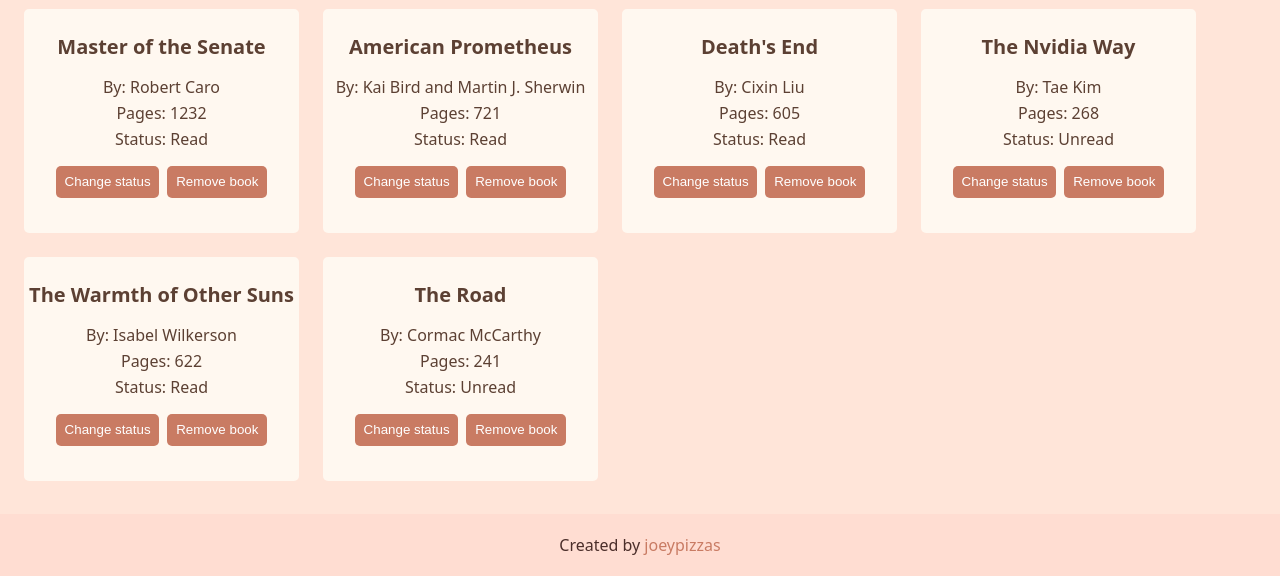
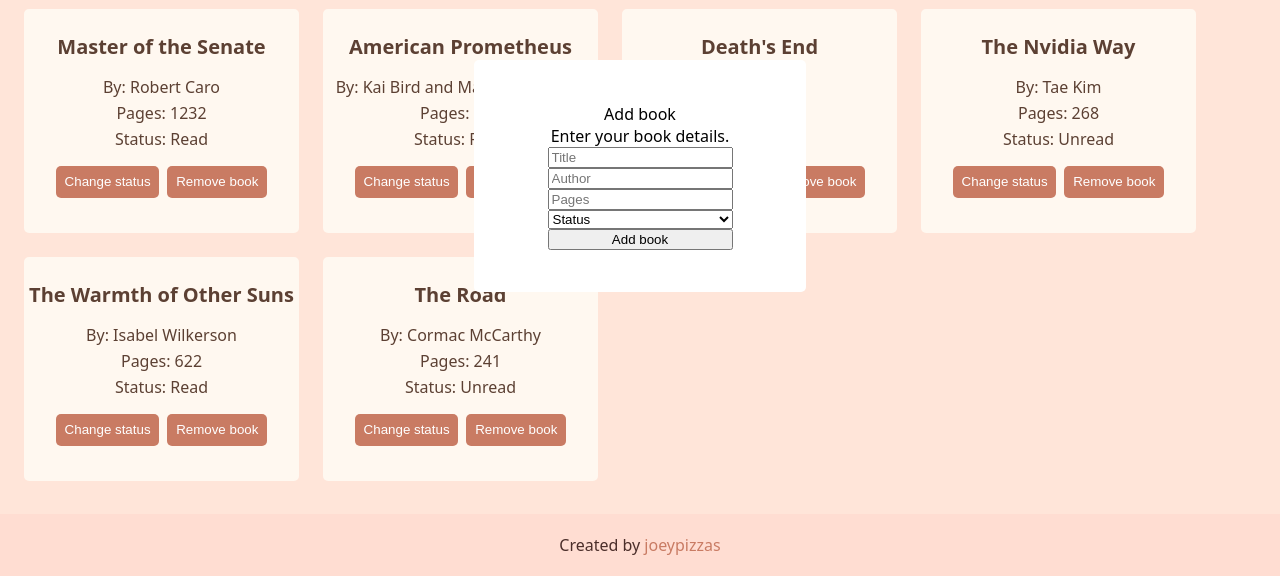
Before and after one commit to joeypizzas/odin-library, a plain HTML site: page index.html in a window 1280 px wide. Shown: the part 224-800 px from the top of the page. Drawn offline with Linux system fonts and the light colour scheme.

Commit message:
Added dialog and styled it to center of page:

```diff
--- a/index.html
+++ b/index.html
@@ -19,6 +19,21 @@
         </div>
         <div id="book-list"></div>
     </div>
+    <dialog open>
+        <div>Add book</div>
+        <div>Enter your book details.</div>
+        <form action="/submit" method="POST">
+            <input id="titleField" type="text" name="title" placeholder="Title" maxlength="100" pattern="[A-Za-z0-9 ,.'\-:!?]+" required>
+            <input id="authorField" type="text" name="author" placeholder="Author" maxlength="100" pattern="[A-Za-z .'\-]+" required>
+            <input id="lengthField" type="text" name="length" pattern="\d+" minlength="1" maxlength="100000" placeholder="Pages" required>
+            <select id="statusSelector" name="status" required>
+                <option value="" disabled selected>Status</option>
+                <option value="Read">Read</option>
+                <option value="Unread">Unread</option>
+            </select>
+            <button>Add book</button>
+        </form>
+    </dialog>
     <div id="footer-container">
         <div id="footer">Created by <a href="https://github.com/joeypizzas">joeypizzas</a></div>
     </div>
--- a/style.css
+++ b/style.css
@@ -121,6 +121,28 @@ body {
     background-color: #D89078;
 }
 
+dialog {
+    border: none;
+    border-radius: 5px;
+    display: flex;
+    flex-direction: column;
+    justify-content: center;
+    align-items: center;
+    position: fixed;
+    top: 50%;
+    left: 50%;
+    transform: translate(-50%, -50%);
+    width: 300px;
+    max-width: 90%;
+    min-height: 200px;
+    margin: 0;
+}
+
+form {
+    display: flex;
+    flex-direction: column;
+}
+
 #footer-container {
     background-color: #FFDDD2;
     display: flex;
```
